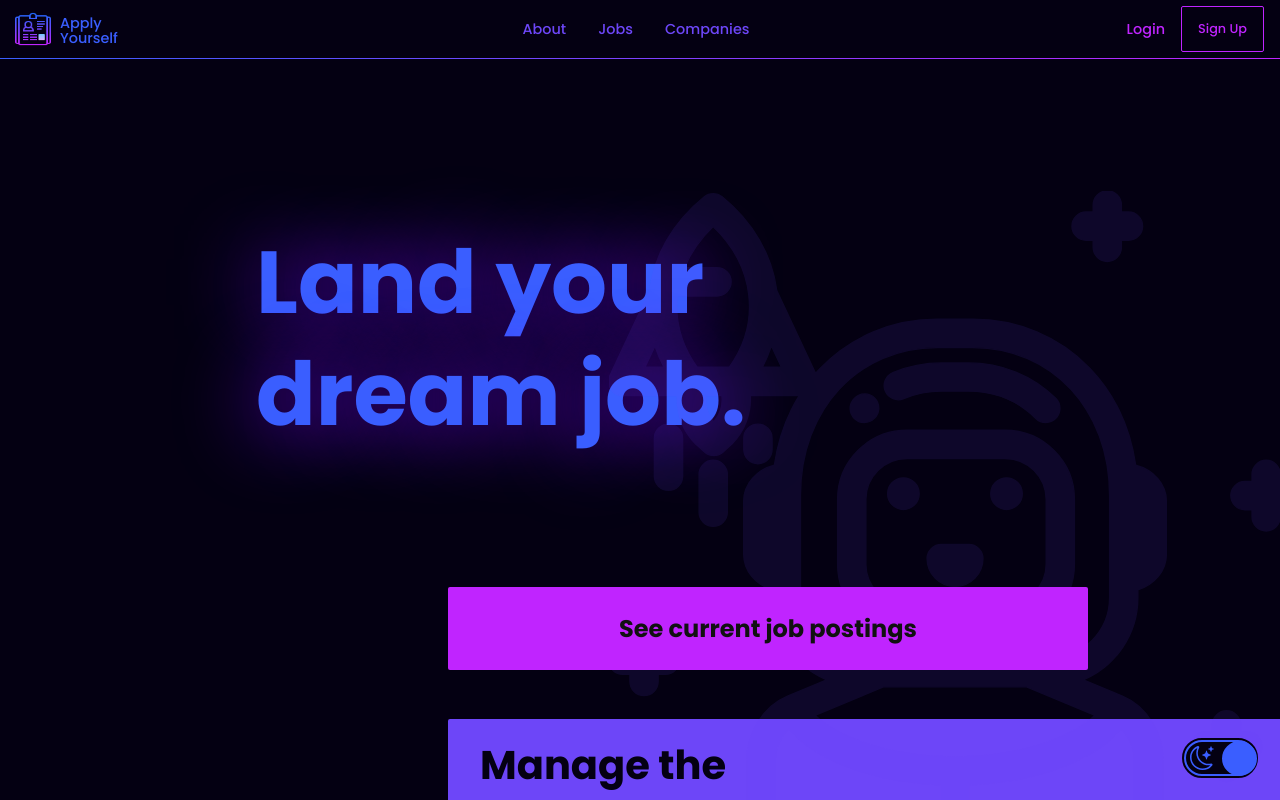
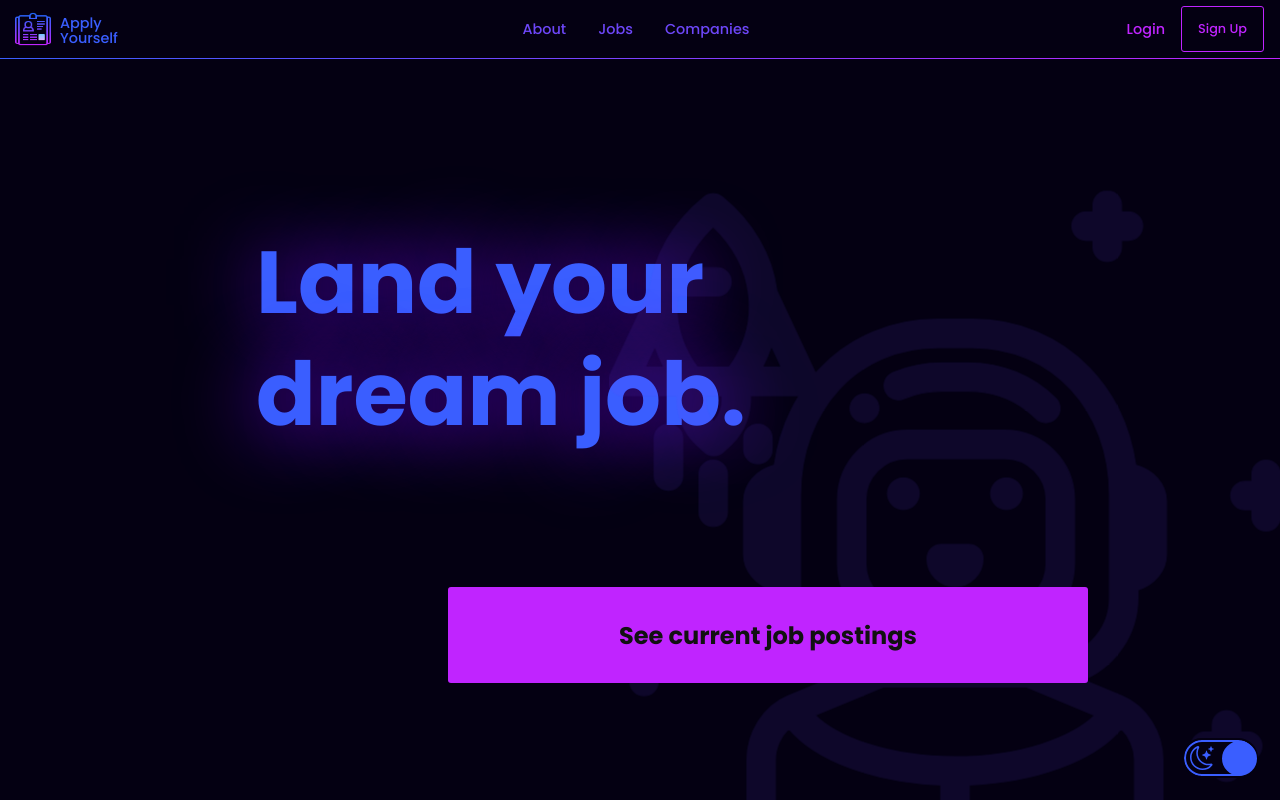
Before and after one commit to a-stepanian/apply-yourself-client, a React (Create React App) app: page / in a window 1280 px wide. Shown: the top 800 px of the page. Built offline with nearby package versions, Linux system fonts and the light colour scheme; no server answers.

Commit message:
Commit before overhauling the home page styling

```diff
--- a/src/components/DarkModeButton.tsx
+++ b/src/components/DarkModeButton.tsx
@@ -23,7 +23,7 @@ const Wrapper = styled.button`
   position: relative;
   background: transparent;
   border: 2px solid #111;
-  outline: 2px solid ${({ theme }) => theme.primaryBackgroundColor};
+  outline: 2px solid #111;
   color: #111;
   border-radius: 35px;
   height: 36px;
@@ -38,7 +38,7 @@ const Wrapper = styled.button`
     border-radius: 35px;
     background-color: #111;
     border: 2px solid #111;
-    transition: 0.1s linear;
+    transition: left 0.2s linear;
   }
   .moon {
     position: absolute;
@@ -60,6 +60,7 @@ const Wrapper = styled.button`
     position: fixed;
     bottom: 12px;
     right: 12px;
+    outline: 2px solid ${({ theme }) => theme.primaryBackgroundColor};
     background-color: ${({ theme }) => theme.primaryBackgroundColor};
     border: 2px solid ${({ theme }) => theme.color1};
     color: ${({ theme }) => theme.color1};
@@ -67,6 +68,7 @@ const Wrapper = styled.button`
     .circle {
       background-color: ${({ theme }) => theme.color1};
       border: 2px solid ${({ theme }) => theme.color1};
+      transition: all 0.1s linear;
     }
     .moon,
     .sun {
--- a/src/components/Navbar.tsx
+++ b/src/components/Navbar.tsx
@@ -166,6 +166,8 @@ const Wrapper = styled.nav`
         border: 1px solid ${({ theme }) => theme.color3};
         border-radius: ${({ theme }) => theme.primaryBorderRadius};
         color: ${({ theme }) => theme.color3};
+        transition: border-radius 0.3s linear, background-color 0.4s linear;
+        border-radius: ${({ theme }) => (theme.name === "darkMode" ? "3px" : "2rem")};
         span {
           font-size: ${({ theme }) => (theme.name === "darkMode" ? "0.8rem" : "0.9rem")};
           font-weight: ${({ theme }) => (theme.name === "darkMode" ? "500" : "900")};
--- a/src/pages/HeroPage.tsx
+++ b/src/pages/HeroPage.tsx
@@ -18,14 +18,18 @@ export const HeroPage = (props: IHeroPageProps) => {
       const scrollTargets = document?.querySelectorAll(".scroll-target");
       if (scrollTargets?.length > 0) {
         for (let i = 0; i < scrollTargets.length; i++) {
-          const distanceFromTop = scrollTargets[i]?.getBoundingClientRect().top;
-          if (distanceFromTop < 600) {
+          const target = scrollTargets[i];
+          const rect = target.getBoundingClientRect();
+
+          // Check if the target is entering the viewport from the bottom
+          if (rect.top < window.innerHeight && rect.bottom > 0) {
             document.querySelector(`.block-top-${i}`)?.classList.add(`slide-left`);
             document.querySelector(`.block-bottom-${i}`)?.classList.add(`slide-right`);
           }
         }
       }
     };
+
     window.addEventListener("scroll", handleScroll);
     return () => window.removeEventListener("scroll", handleScroll);
   }, []);
@@ -163,15 +167,19 @@ const Wrapper = styled.main`
     width: 80vw;
     left: 10vw;
     top: 360px;
+    height: 6rem;
+    display: flex;
+    justify-content: center;
+    align-items: center;
     background: #c024ff;
-    padding: 1.5rem 3rem;
     text-decoration: none;
     text-align: center;
     font-size: ${({ theme }) => (theme.name === "darkMode" ? "1.5rem" : "1.9rem")};
     font-weight: ${({ theme }) => (theme.name === "darkMode" ? "700" : "900")};
     color: #111;
-    border-radius: ${({ theme }) => theme.primaryBorderRadius};
+    border-radius: ${({ theme }) => (theme.name === "darkMode" ? "3px" : "3rem")};
     z-index: 55;
+    transition: border-radius 0.4s linear, background-color 0.4s linear;
   }
   .astronaut-wrapper {
     position: absolute;
@@ -229,8 +237,8 @@ const Wrapper = styled.main`
       width: 150vw;
       height: 16rem;
       transform: translateX(110%);
-      border-radius: ${({ theme }) => theme.primaryBorderRadius};
-      transition: transform 0.8s linear, border-radius 0.3s linear;
+      border-radius: ${({ theme }) => (theme.name === "darkMode" ? "3px" : "8rem")};
+      transition: transform 0.8s linear, border-radius 0.4s linear, background-color 0.4s linear;
     }
     .centering-wrapper {
       display: flex;
@@ -256,9 +264,8 @@ const Wrapper = styled.main`
       width: 100vw;
       height: 2rem;
       transform: translateX(-100%);
-      border-radius: ${({ theme }) => theme.primaryBorderRadius};
-
-      transition: transform 0.8s linear, border-radius 0.3s linear;
+      border-radius: ${({ theme }) => (theme.name === "darkMode" ? "3px" : "1rem")};
+      transition: transform 0.8s linear, border-radius 0.4s linear, background-color 0.4s linear;
     }
     .slide-left {
       transform: translateX(0);
@@ -387,6 +394,7 @@ const Wrapper = styled.main`
       max-width: 40rem;
     }
     .hero {
+      margin: 16rem 0;
       .centering-wrapper {
         .svg-wrapper {
           width: 20rem;
```
